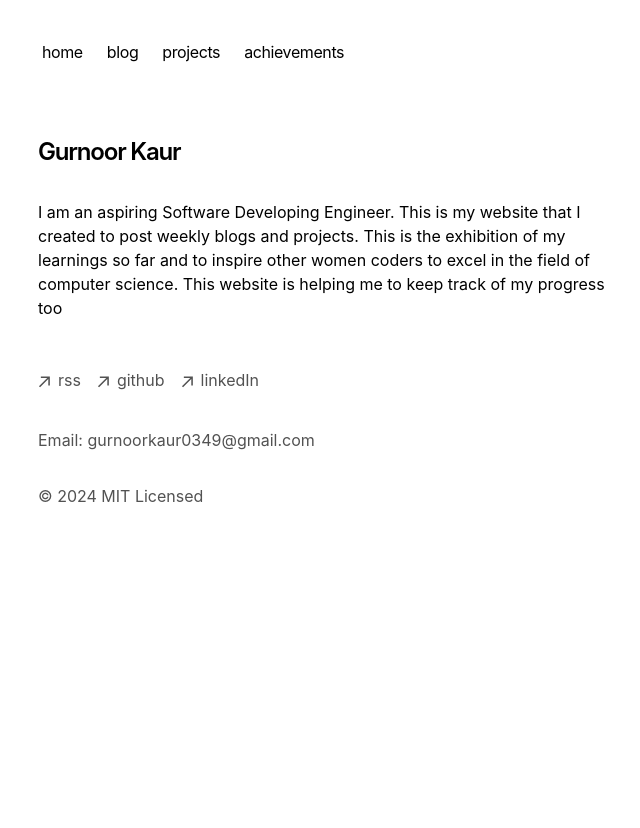
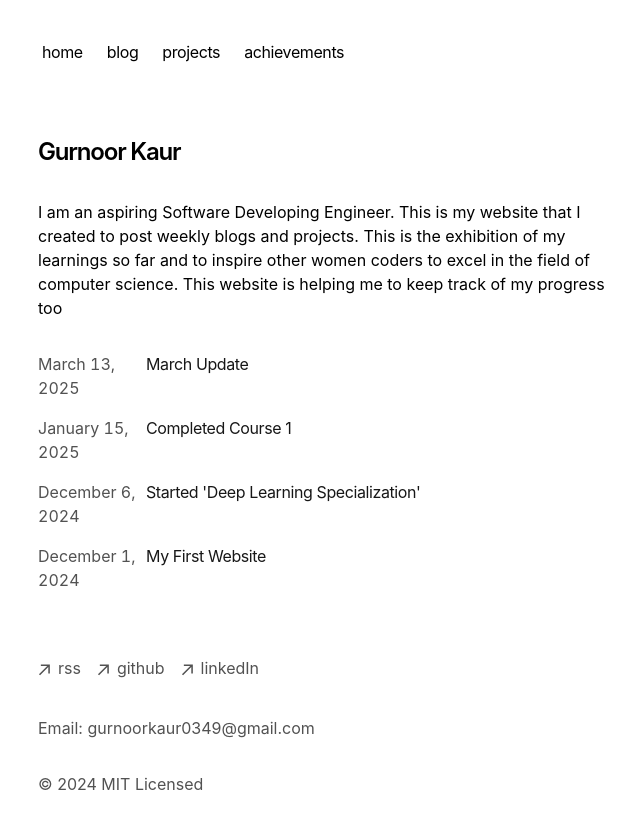
Before and after one commit to kgurnoor/my-first-website, a Next.js app: page / in a window 1280 px wide. Shown: the top 828 px of the page, without its empty margins (314-954 px from the left). Before the commit the page ends 800 px from the top, so only its background shows below. Built offline with nearby package versions, Linux system fonts and the light colour scheme.

Commit message:
will show the blogs on the home page

```diff
--- a/app/page.tsx
+++ b/app/page.tsx
@@ -9,9 +9,9 @@ export default function Page() {
       <p className="mb-4">
         {`I am an aspiring Software Developing Engineer. This is my website that I created to post weekly blogs and projects. This is the exhibition of my learnings so far and to inspire other women coders to excel in the field of computer science. This website is helping me to keep track of my progress too`}
       </p>
-      {/* <div className="my-8">
+      <div className="my-8">
         <BlogPosts />
-      </div> */}
+      </div>
     </section>
   )
 }
```
